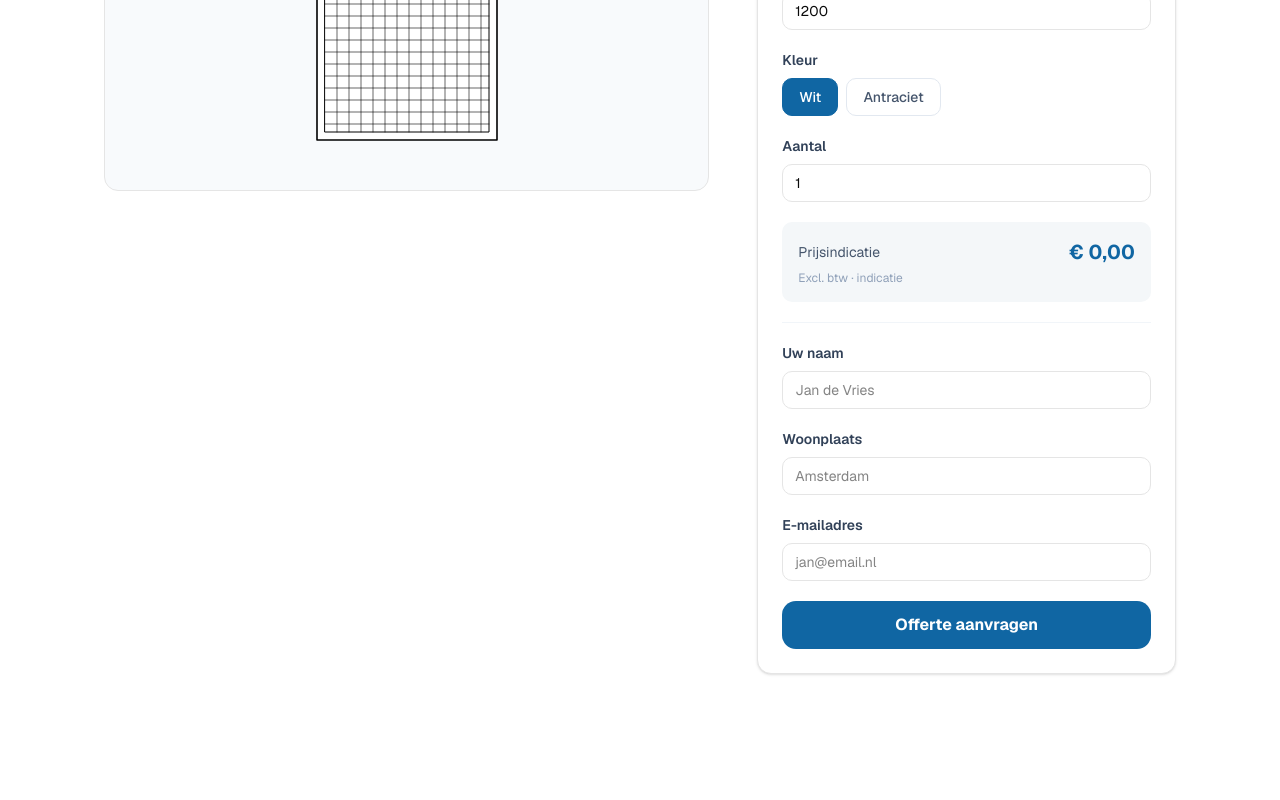
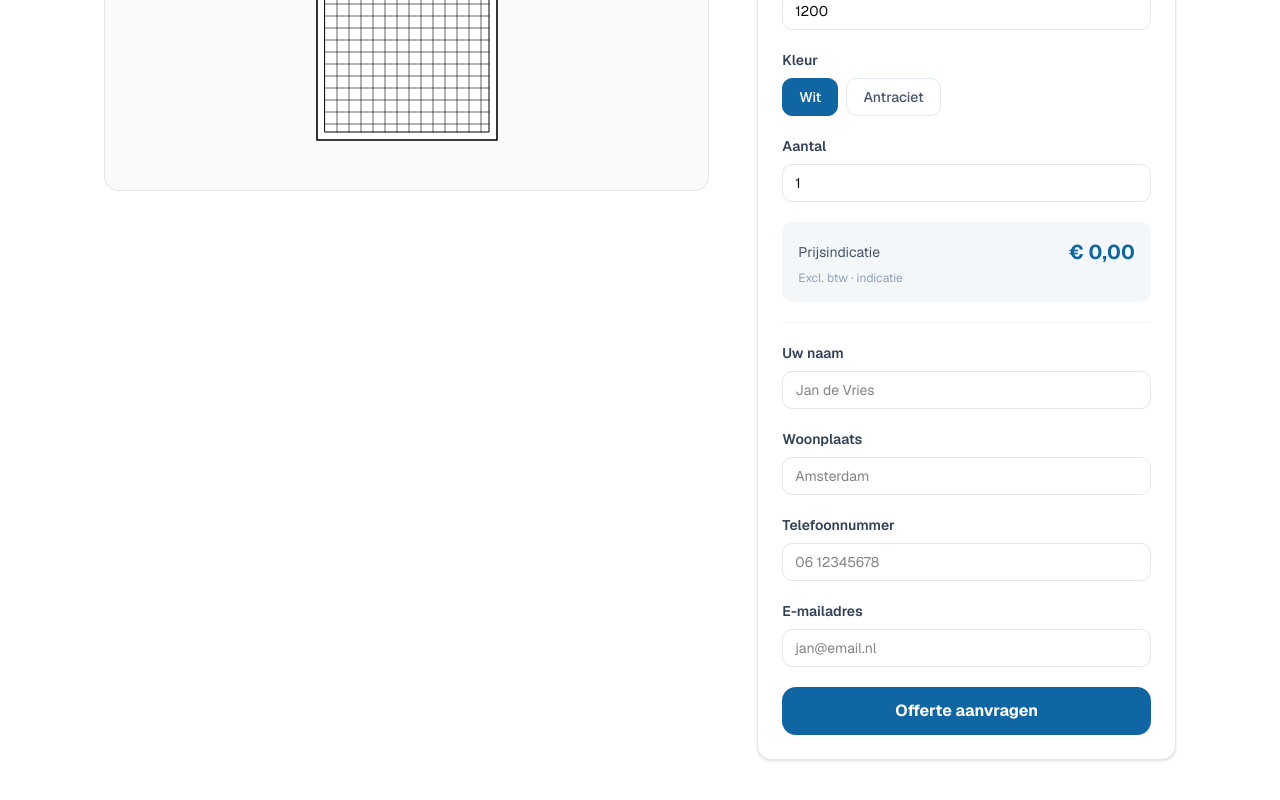
Before and after one commit to Tombcn71/Bart-app, a Next.js app: page /configurators/horrenconfigurateur/1 in a window 1280 px wide. Shown: the part 386-1186 px from the top of the page. Before the commit the page ends 1124 px from the top, so only its background shows below. Built offline with nearby package versions, Linux system fonts and the light colour scheme; no server answers; the database is empty; what @react-pdf/renderer would draw is missing.

Commit message:
voeg telefoonnummer toe aan alle formulieren
- Alle 10 configurators: telefoon veld na woonplaats
- Acceptatiedocument: telefoon zichtbaar als klikbare tel-link
- Admin offertes: telefoon tonen onder naam/email

Co-Authored-By: Claude Sonnet 4.6 <noreply@anthropic.com>

```diff
--- a/app/accepteer/[id]/page.tsx
+++ b/app/accepteer/[id]/page.tsx
@@ -109,6 +109,12 @@ export default function AccepteerOfferte() {
             {/* Datum + aanhef */}
             <p className="text-xs text-slate-400 mb-6">{datum}</p>
             <p className="text-sm text-slate-700 mb-1">Geachte <strong>{offerte?.naam || "klant"}</strong>,</p>
+            {offerte?.telefoon && (
+              <p className="text-xs text-slate-400 mb-2">
+                <a href={`tel:${offerte.telefoon}`} className="hover:text-[#1066a3]">📞 {offerte.telefoon}</a>
+                {offerte?.woonplaats ? <span> · {offerte.woonplaats}</span> : null}
+              </p>
+            )}
             <p className="text-sm text-slate-500 mb-4 leading-relaxed">
               Hierbij ontvangt u de offerte voor uw aanvraag bij BartMooi B.V. Lees de specificaties zorgvuldig door en geef onderaan uw akkoord.
             </p>
--- a/app/admin/offertes/page.tsx
+++ b/app/admin/offertes/page.tsx
@@ -55,6 +55,7 @@ export default function OffertesPagina() {
                     <td className="py-4 px-6">
                       <p className="font-semibold text-slate-800">{d?.naam || "—"}</p>
                       <p className="text-xs text-slate-400">{o.email}</p>
+                      {d?.telefoon && <a href={`tel:${d.telefoon}`} className="text-xs text-[#1066a3] hover:underline">{d.telefoon}</a>}
                     </td>
                     <td className="py-4 px-6 text-slate-600">{d?.product || d?.kozijnNaam || d?.deurNaam || "—"}</td>
                     <td className="py-4 px-6 font-semibold text-slate-800">
--- a/app/aluminium/deurconfigurator/[id]/page.tsx
+++ b/app/aluminium/deurconfigurator/[id]/page.tsx
@@ -85,6 +85,7 @@ export default function AluDeurConfiguratorDetail() {
   const [aantal, setAantal] = useState(1);
   const [naam, setNaam] = useState("");
   const [woonplaats, setWoonplaats] = useState("");
+  const [telefoon, setTelefoon] = useState("");
   const [email, setEmail] = useState("");
   const [isSubmitting, setIsSubmitting] = useState(false);
 
@@ -194,6 +195,7 @@ export default function AluDeurConfiguratorDetail() {
                 <label className="block text-[10px] mt-2 font-bold text-slate-500 uppercase">Naam</label>
                 <input type="text" placeholder="Uw naam" value={naam} onChange={(e) => setNaam(e.target.value)} className="w-full p-2 rounded-lg border text-sm" />
                 <input type="text" placeholder="Woonplaats" value={woonplaats} onChange={(e) => setWoonplaats(e.target.value)} className="w-full p-2 rounded-lg border text-sm mt-2" />
+                <input type="tel" placeholder="Telefoonnummer" value={telefoon} onChange={(e) => setTelefoon(e.target.value)} className="w-full p-2 rounded-lg border text-sm mt-2" />
                 <label className="block text-[10px] mt-2 font-bold text-slate-500 uppercase">E-mailadres</label>
                 <input type="email" placeholder="Uw e-mailadres" value={email} onChange={(e) => setEmail(e.target.value)} className="w-full p-2 rounded-lg border text-sm" />
               </div>
--- a/app/aluminium/harmonicadeurconfigurator/[id]/page.tsx
+++ b/app/aluminium/harmonicadeurconfigurator/[id]/page.tsx
@@ -46,6 +46,7 @@ export default function AluHarmonicadeurConfiguratorDetail() {
   const [aantal, setAantal] = useState(1);
   const [naam, setNaam] = useState("");
   const [woonplaats, setWoonplaats] = useState("");
+  const [telefoon, setTelefoon] = useState("");
   const [email, setEmail] = useState("");
   const [isSubmitting, setIsSubmitting] = useState(false);
 
@@ -159,6 +160,7 @@ export default function AluHarmonicadeurConfiguratorDetail() {
                 <label className="block text-[10px] mt-2 font-bold text-slate-500 uppercase">Naam</label>
                 <input type="text" placeholder="Uw naam" value={naam} onChange={(e) => setNaam(e.target.value)} className="w-full p-2 rounded-lg border text-sm" />
                 <input type="text" placeholder="Woonplaats" value={woonplaats} onChange={(e) => setWoonplaats(e.target.value)} className="w-full p-2 rounded-lg border text-sm mt-2" />
+                <input type="tel" placeholder="Telefoonnummer" value={telefoon} onChange={(e) => setTelefoon(e.target.value)} className="w-full p-2 rounded-lg border text-sm mt-2" />
                 <label className="block text-[10px] mt-2 font-bold text-slate-500 uppercase">E-mailadres</label>
                 <input type="email" placeholder="Uw e-mailadres" value={email} onChange={(e) => setEmail(e.target.value)} className="w-full p-2 rounded-lg border text-sm" />
               </div>
--- a/app/aluminium/kozijnconfigurator/[id]/page.tsx
+++ b/app/aluminium/kozijnconfigurator/[id]/page.tsx
@@ -79,6 +79,7 @@ export default function AluKozijnConfiguratorDetail() {
   const [aantal, setAantal] = useState(1);
   const [naam, setNaam] = useState("");
   const [woonplaats, setWoonplaats] = useState("");
+  const [telefoon, setTelefoon] = useState("");
   const [email, setEmail] = useState("");
   const [isSubmitting, setIsSubmitting] = useState(false);
 
@@ -203,6 +204,7 @@ export default function AluKozijnConfiguratorDetail() {
                 <label className="block text-[10px] mt-2 font-bold text-slate-500 uppercase">Naam</label>
                 <input type="text" placeholder="Uw naam" value={naam} onChange={(e) => setNaam(e.target.value)} className="w-full p-2 rounded-lg border text-sm" />
                 <input type="text" placeholder="Woonplaats" value={woonplaats} onChange={(e) => setWoonplaats(e.target.value)} className="w-full p-2 rounded-lg border text-sm mt-2" />
+                <input type="tel" placeholder="Telefoonnummer" value={telefoon} onChange={(e) => setTelefoon(e.target.value)} className="w-full p-2 rounded-lg border text-sm mt-2" />
                 <label className="block text-[10px] mt-2 font-bold text-slate-500 uppercase">E-mailadres</label>
                 <input type="email" placeholder="Uw e-mailadres" value={email} onChange={(e) => setEmail(e.target.value)} className="w-full p-2 rounded-lg border text-sm" />
               </div>
@@ -214,7 +216,7 @@ export default function AluKozijnConfiguratorDetail() {
                   if (!naam || !emailOk) { showToast("Vul a.u.b. uw naam en e-mailadres in om verder te gaan.", "error"); return; }
                   setIsSubmitting(true);
                   await saveOfferte(email, {
-                    naam, woonplaats, kozijnNaam: `Aluminium ${kozijn.name}`, slug, breedte, hoogte,
+                    naam, woonplaats, telefoon, kozijnNaam: `Aluminium ${kozijn.name}`, slug, breedte, hoogte,
                     binnenwerksBreedte, binnenwerkseHoogte,
                     kleur, kleurBuitenkant, glas, profiel, aanslag,
                     afstandshouder, roeden, ventilatieRooster, voorboren,
--- a/app/aluminium/schuifpuiconfigurator/[id]/page.tsx
+++ b/app/aluminium/schuifpuiconfigurator/[id]/page.tsx
@@ -52,6 +52,7 @@ export default function AluSchuifpuiDetailPage() {
   const [aantal, setAantal] = useState(1);
   const [naam, setNaam] = useState("");
   const [woonplaats, setWoonplaats] = useState("");
+  const [telefoon, setTelefoon] = useState("");
   const [email, setEmail] = useState("");
   const [isSubmitting, setIsSubmitting] = useState(false);
 
@@ -174,6 +175,7 @@ export default function AluSchuifpuiDetailPage() {
                 <label className="block text-[10px] mt-2 font-bold text-slate-500 uppercase">Naam</label>
                 <input type="text" placeholder="Uw naam" value={naam} onChange={(e) => setNaam(e.target.value)} className="w-full p-2 rounded-lg border text-sm" />
                 <input type="text" placeholder="Woonplaats" value={woonplaats} onChange={(e) => setWoonplaats(e.target.value)} className="w-full p-2 rounded-lg border text-sm mt-2" />
+                <input type="tel" placeholder="Telefoonnummer" value={telefoon} onChange={(e) => setTelefoon(e.target.value)} className="w-full p-2 rounded-lg border text-sm mt-2" />
                 <label className="block text-[10px] mt-2 font-bold text-slate-500 uppercase">E-mailadres</label>
                 <input type="email" placeholder="Uw e-mailadres" value={email} onChange={(e) => setEmail(e.target.value)} className="w-full p-2 rounded-lg border text-sm" />
               </div>
--- a/app/configurators/deurconfigurator/[id]/page.tsx
+++ b/app/configurators/deurconfigurator/[id]/page.tsx
@@ -85,6 +85,7 @@ export default function DeurConfiguratorDetail() {
   const [aantal, setAantal] = useState(1);
   const [naam, setNaam] = useState("");
   const [woonplaats, setWoonplaats] = useState("");
+  const [telefoon, setTelefoon] = useState("");
   const [email, setEmail] = useState("");
   const [isSubmitting, setIsSubmitting] = useState(false);
 
@@ -194,6 +195,7 @@ export default function DeurConfiguratorDetail() {
                 <label className="block text-[10px] mt-2 font-bold text-slate-500 uppercase">Naam</label>
                 <input type="text" placeholder="Uw naam" value={naam} onChange={(e) => setNaam(e.target.value)} className="w-full p-2 rounded-lg border text-sm" />
                 <input type="text" placeholder="Woonplaats" value={woonplaats} onChange={(e) => setWoonplaats(e.target.value)} className="w-full p-2 rounded-lg border text-sm mt-2" />
+                <input type="tel" placeholder="Telefoonnummer" value={telefoon} onChange={(e) => setTelefoon(e.target.value)} className="w-full p-2 rounded-lg border text-sm mt-2" />
                 <label className="block text-[10px] mt-2 font-bold text-slate-500 uppercase">E-mailadres</label>
                 <input type="email" placeholder="Uw e-mailadres" value={email} onChange={(e) => setEmail(e.target.value)} className="w-full p-2 rounded-lg border text-sm" />
               </div>
--- a/app/configurators/harmonicadeurconfigurator/[id]/page.tsx
+++ b/app/configurators/harmonicadeurconfigurator/[id]/page.tsx
@@ -46,6 +46,7 @@ export default function HarmonicadeurConfiguratorDetail() {
   const [aantal, setAantal] = useState(1);
   const [naam, setNaam] = useState("");
   const [woonplaats, setWoonplaats] = useState("");
+  const [telefoon, setTelefoon] = useState("");
   const [email, setEmail] = useState("");
   const [isSubmitting, setIsSubmitting] = useState(false);
 
@@ -160,6 +161,7 @@ export default function HarmonicadeurConfiguratorDetail() {
                 <label className="block text-[10px] mt-2 font-bold text-slate-500 uppercase">Naam</label>
                 <input type="text" placeholder="Uw naam" value={naam} onChange={(e) => setNaam(e.target.value)} className="w-full p-2 rounded-lg border text-sm" />
                 <input type="text" placeholder="Woonplaats" value={woonplaats} onChange={(e) => setWoonplaats(e.target.value)} className="w-full p-2 rounded-lg border text-sm mt-2" />
+                <input type="tel" placeholder="Telefoonnummer" value={telefoon} onChange={(e) => setTelefoon(e.target.value)} className="w-full p-2 rounded-lg border text-sm mt-2" />
                 <label className="block text-[10px] mt-2 font-bold text-slate-500 uppercase">E-mailadres</label>
                 <input type="email" placeholder="Uw e-mailadres" value={email} onChange={(e) => setEmail(e.target.value)} className="w-full p-2 rounded-lg border text-sm" />
               </div>
--- a/app/configurators/horrenconfigurateur/[id]/page.tsx
+++ b/app/configurators/horrenconfigurateur/[id]/page.tsx
@@ -26,6 +26,7 @@ export default function HorConfigurator() {
   const [kleur, setKleur]         = useState("wit");
   const [aantal, setAantal]       = useState(1);
   const [naam, setNaam]           = useState("");
+  const [telefoon, setTelefoon]     = useState("");
   const [woonplaats, setWoonplaats] = useState("");
   const [email, setEmail]         = useState("");
   const [verzonden, setVerzonden] = useState(false);
@@ -49,7 +50,7 @@ export default function HorConfigurator() {
   async function handleSubmit(e: React.FormEvent) {
     e.preventDefault();
     setBezig(true);
-    await saveOfferte(email, { naam, woonplaats, product: info.name, slug, breedte, hoogte, kleur, aantal, prijs });
+    await saveOfferte(email, { naam, woonplaats, telefoon, product: info.name, slug, breedte, hoogte, kleur, aantal, prijs });
     setVerzonden(true);
     setBezig(false);
   }
@@ -130,6 +131,11 @@ export default function HorConfigurator() {
                 className="w-full border rounded-lg px-3 py-2 text-sm focus:outline-none focus:ring-2 focus:ring-[#1066a3]" />
             </div>
             <div>
+              <label className="block text-sm font-semibold text-slate-700 mb-2">Telefoonnummer</label>
+              <input type="tel" value={telefoon} onChange={e => setTelefoon(e.target.value)} placeholder="06 12345678"
+                className="w-full border rounded-lg px-3 py-2 text-sm focus:outline-none focus:ring-2 focus:ring-[#1066a3]" />
+            </div>
+            <div>
               <label className="block text-sm font-semibold text-slate-700 mb-2">E-mailadres</label>
               <input required type="email" value={email} onChange={e => setEmail(e.target.value)} placeholder="jan@email.nl"
                 className="w-full border rounded-lg px-3 py-2 text-sm focus:outline-none focus:ring-2 focus:ring-[#1066a3]" />
--- a/app/configurators/kozijnconfigurator/[id]/page.tsx
+++ b/app/configurators/kozijnconfigurator/[id]/page.tsx
@@ -81,6 +81,7 @@ export default function ConfiguratorDetail() {
   const [aantal, setAantal] = useState(1);
   const [naam, setNaam] = useState("");
   const [woonplaats, setWoonplaats] = useState("");
+  const [telefoon, setTelefoon] = useState("");
   const [email, setEmail] = useState("");
   const [isSubmitting, setIsSubmitting] = useState(false);
 
@@ -208,6 +209,7 @@ export default function ConfiguratorDetail() {
                 <label className="block text-[10px] mt-2 font-bold text-slate-500 uppercase">Naam</label>
                 <input type="text" placeholder="Uw naam" value={naam} onChange={(e) => setNaam(e.target.value)} className="w-full p-2 rounded-lg border text-sm" />
                 <input type="text" placeholder="Woonplaats" value={woonplaats} onChange={(e) => setWoonplaats(e.target.value)} className="w-full p-2 rounded-lg border text-sm mt-2" />
+                <input type="tel" placeholder="Telefoonnummer" value={telefoon} onChange={(e) => setTelefoon(e.target.value)} className="w-full p-2 rounded-lg border text-sm mt-2" />
                 <label className="block text-[10px] mt-2 font-bold text-slate-500 uppercase">E-mailadres</label>
                 <input type="email" placeholder="Uw e-mailadres" value={email} onChange={(e) => setEmail(e.target.value)} className="w-full p-2 rounded-lg border text-sm" />
               </div>
@@ -219,7 +221,7 @@ export default function ConfiguratorDetail() {
                   if (!naam || !emailOk) { showToast("Vul a.u.b. uw naam en e-mailadres in om verder te gaan.", "error"); return; }
                   setIsSubmitting(true);
                   await saveOfferte(email, {
-                    naam, woonplaats, kozijnNaam: kozijn.name, slug, breedte, hoogte,
+                    naam, woonplaats, telefoon, kozijnNaam: kozijn.name, slug, breedte, hoogte,
                     binnenwerksBreedte, binnenwerkseHoogte,
                     kleur, kleurBuitenkant, glas, profiel, aanslag,
                     afstandshouder, roeden, ventilatieRooster, voorboren,
--- a/app/configurators/rolluikconfigurator/[id]/page.tsx
+++ b/app/configurators/rolluikconfigurator/[id]/page.tsx
@@ -33,6 +33,7 @@ export default function RolluikConfigurator() {
   const [bediening, setBediening] = useState("handmatig");
   const [aantal, setAantal]       = useState(1);
   const [naam, setNaam]           = useState("");
+  const [telefoon, setTelefoon]     = useState("");
   const [woonplaats, setWoonplaats] = useState("");
   const [email, setEmail]         = useState("");
   const [verzonden, setVerzonden] = useState(false);
@@ -57,7 +58,7 @@ export default function RolluikConfigurator() {
   async function handleSubmit(e: React.FormEvent) {
     e.preventDefault();
     setBezig(true);
-    await saveOfferte(email, { naam, woonplaats, product: info.name, slug, breedte, hoogte, kleur, aantal, prijs });
+    await saveOfferte(email, { naam, woonplaats, telefoon, product: info.name, slug, breedte, hoogte, kleur, aantal, prijs });
     setVerzonden(true);
     setBezig(false);
   }
@@ -149,6 +150,11 @@ export default function RolluikConfigurator() {
                 className="w-full border rounded-lg px-3 py-2 text-sm focus:outline-none focus:ring-2 focus:ring-[#1066a3]" />
             </div>
             <div>
+              <label className="block text-sm font-semibold text-slate-700 mb-2">Telefoonnummer</label>
+              <input type="tel" value={telefoon} onChange={e => setTelefoon(e.target.value)} placeholder="06 12345678"
+                className="w-full border rounded-lg px-3 py-2 text-sm focus:outline-none focus:ring-2 focus:ring-[#1066a3]" />
+            </div>
+            <div>
               <label className="block text-sm font-semibold text-slate-700 mb-2">E-mailadres</label>
               <input required type="email" value={email} onChange={e => setEmail(e.target.value)} placeholder="jan@email.nl"
                 className="w-full border rounded-lg px-3 py-2 text-sm focus:outline-none focus:ring-2 focus:ring-[#1066a3]" />
--- a/app/configurators/schuifpuiconfigurator/[id]/page.tsx
+++ b/app/configurators/schuifpuiconfigurator/[id]/page.tsx
@@ -52,6 +52,7 @@ export default function SchuifpuiDetailPage() {
   const [aantal, setAantal] = useState(1);
   const [naam, setNaam] = useState("");
   const [woonplaats, setWoonplaats] = useState("");
+  const [telefoon, setTelefoon] = useState("");
   const [email, setEmail] = useState("");
   const [isSubmitting, setIsSubmitting] = useState(false);
 
@@ -174,6 +175,7 @@ export default function SchuifpuiDetailPage() {
                 <label className="block text-[10px] mt-2 font-bold text-slate-500 uppercase">Naam</label>
                 <input type="text" placeholder="Uw naam" value={naam} onChange={(e) => setNaam(e.target.value)} className="w-full p-2 rounded-lg border text-sm" />
                 <input type="text" placeholder="Woonplaats" value={woonplaats} onChange={(e) => setWoonplaats(e.target.value)} className="w-full p-2 rounded-lg border text-sm mt-2" />
+                <input type="tel" placeholder="Telefoonnummer" value={telefoon} onChange={(e) => setTelefoon(e.target.value)} className="w-full p-2 rounded-lg border text-sm mt-2" />
                 <label className="block text-[10px] mt-2 font-bold text-slate-500 uppercase">E-mailadres</label>
                 <input type="email" placeholder="Uw e-mailadres" value={email} onChange={(e) => setEmail(e.target.value)} className="w-full p-2 rounded-lg border text-sm" />
               </div>
```
